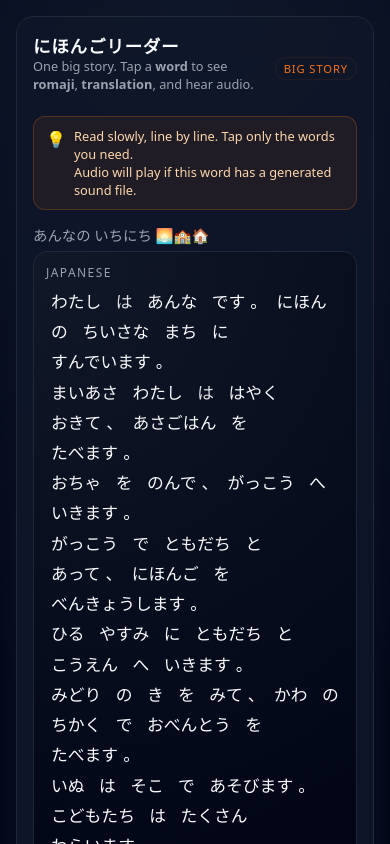
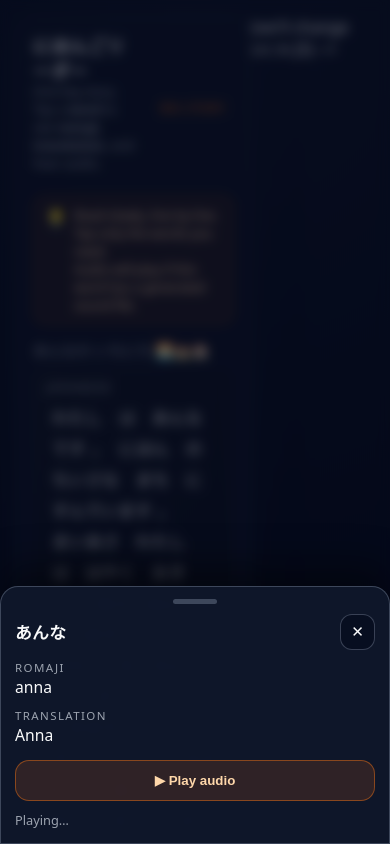
Before and after one commit to LangSage/japanese_reader, a plain HTML site: page jp-big-story-with-audio.html in a window 390 px wide. Both pictures are taken after a click on the element "あんな". Shown: the top 844 px of the page. Drawn offline with Linux system fonts and the light colour scheme.

Commit message:
Enhance mobile UI with bottom sheet for audio
Added mobile-first styles and implemented a bottom sheet popup for displaying word information and audio playback.

```diff
--- a/jp-big-story-with-audio.html
+++ b/jp-big-story-with-audio.html
@@ -220,6 +220,148 @@
         font-size: 1.1rem;
       }
     }
+  /* --- Mobile-first upgrades (bottom sheet popup) --- */
+html { -webkit-text-size-adjust: 100%; }
+* { -webkit-tap-highlight-color: transparent; }
+
+.app { padding-bottom: 140px; } /* room for the bottom sheet */
+
+.jp-text { font-size: clamp(1.05rem, 4.2vw, 1.16rem); line-height: 1.85; }
+
+.word{
+  padding: 4px 5px;
+  margin: 0 1px;
+  border-radius: 8px;
+  white-space: normal; /* avoid overflow on narrow screens */
+  user-select: none;
+}
+
+/* Only show hover effects on real hover devices (desktops) */
+@media (hover: hover) and (pointer: fine) {
+  .word:hover {
+    background: rgba(249, 115, 22, 0.12);
+    box-shadow: 0 0 0 1px rgba(249, 115, 22, 0.35);
+    transform: translateY(-1px);
+  }
+}
+
+.overlay{
+  position: fixed;
+  inset: 0;
+  background: rgba(2, 6, 23, 0.55);
+  backdrop-filter: blur(6px);
+  opacity: 0;
+  pointer-events: none;
+  transition: opacity 160ms ease;
+  z-index: 9998;
+}
+
+.overlay.visible{ opacity: 1; pointer-events: auto; }
+
+.sheet-wrap{
+  position: fixed;
+  left: 0;
+  right: 0;
+  bottom: 0;
+  display: flex;
+  justify-content: center;
+  pointer-events: none;
+  z-index: 9999;
+}
+
+.sheet{
+  width: min(720px, 100%);
+  pointer-events: auto;
+  background: rgba(15, 23, 42, 0.98);
+  border: 1px solid rgba(148, 163, 184, 0.35);
+  border-radius: 18px 18px 0 0;
+  box-shadow: 0 -18px 40px rgba(0,0,0,0.45);
+  transform: translateY(110%);
+  transition: transform 180ms ease;
+  padding: 10px 14px calc(14px + env(safe-area-inset-bottom));
+}
+
+.sheet.open{ transform: translateY(0); }
+
+.sheet .grab{
+  width: 44px;
+  height: 5px;
+  border-radius: 999px;
+  margin: 2px auto 10px;
+  background: rgba(148, 163, 184, 0.35);
+}
+
+.sheet-head{
+  display: flex;
+  align-items: center;
+  justify-content: space-between;
+  gap: 10px;
+  margin-bottom: 10px;
+}
+
+.sheet-word{
+  font-weight: 800;
+  letter-spacing: 0.02em;
+  font-size: 1.05rem;
+}
+
+.sheet-close{
+  border: 1px solid rgba(148, 163, 184, 0.35);
+  background: rgba(2, 6, 23, 0.45);
+  color: var(--text-main);
+  border-radius: 12px;
+  padding: 8px 10px;
+  font-size: 0.95rem;
+  cursor: pointer;
+}
+
+.sheet-body{
+  display: grid;
+  gap: 10px;
+}
+
+.sheet-row .row-label{
+  font-size: 0.72rem;
+  color: var(--text-muted);
+  text-transform: uppercase;
+  letter-spacing: 0.12em;
+  margin-bottom: 2px;
+}
+
+.sheet-row .row-value{
+  font-size: 0.98rem;
+  line-height: 1.35;
+  word-break: break-word;
+}
+
+.sheet-actions{
+  display: flex;
+  gap: 10px;
+  align-items: center;
+  margin-top: 4px;
+}
+
+.btn{
+  flex: 1;
+  border: 1px solid rgba(249, 115, 22, 0.45);
+  background: rgba(249, 115, 22, 0.14);
+  color: #fed7aa;
+  padding: 12px 12px;
+  border-radius: 14px;
+  font-weight: 700;
+  cursor: pointer;
+}
+
+.btn:active{ transform: translateY(1px); }
+
+.note{
+  font-size: 0.8rem;
+  color: var(--text-muted);
+}
+
+@media (prefers-reduced-motion: reduce) {
+  * { transition: none !important; animation: none !important; }
+}
 </style>
 </head>
 <body>
@@ -351,76 +493,145 @@
       </footer>
 </div>
 </div>
-<div aria-hidden="true" id="tooltip">
+<div id="overlay" class="overlay" hidden></div>
+
+<div class="sheet-wrap" aria-hidden="true">
+  <div id="sheet" class="sheet" role="dialog" aria-modal="true" aria-label="Word info" hidden>
+    <div class="grab" aria-hidden="true"></div>
+    <div class="sheet-head">
+      <div class="sheet-word" id="sheet-word">—</div>
+      <button class="sheet-close" id="sheet-close" aria-label="Close">✕</button>
+    </div>
+
+    <div class="sheet-body">
+      <div class="sheet-row">
         <div class="row-label">Romaji</div>
-<div class="row-value romaji"></div>
+        <div class="row-value" id="sheet-romaji">—</div>
+      </div>
+
+      <div class="sheet-row">
         <div class="row-label">Translation</div>
-<div class="row-value translation"></div>
+        <div class="row-value" id="sheet-translation">—</div>
       </div>
-<!-- Single audio player (we'll change src in JS) -->
+
+      <div class="sheet-actions">
+        <button class="btn" id="sheet-play" type="button">▶ Play audio</button>
+      </div>
+      <div class="note" id="sheet-note">Tap another word to update.</div>
+    </div>
+  </div>
+</div>
+
+<!-- Single audio player (we'll change src in JS) --> (we'll change src in JS) -->
 <audio id="word-audio"></audio>
 <script>
 (function () {
-      const tooltip = document.getElementById("tooltip");
-      const romajiEl = tooltip.querySelector(".romaji");
-      const translationEl = tooltip.querySelector(".translation");
   const audioEl = document.getElementById("word-audio");
-      let hideTimer = null;
+  const overlay = document.getElementById("overlay");
+  const sheet = document.getElementById("sheet");
+  const closeBtn = document.getElementById("sheet-close");
+  const playBtn = document.getElementById("sheet-play");
+  const wordEl = document.getElementById("sheet-word");
+  const romajiEl = document.getElementById("sheet-romaji");
+  const translationEl = document.getElementById("sheet-translation");
+  const noteEl = document.getElementById("sheet-note");
 
-      function showTooltip(target) {
-        const romaji = target.dataset.romaji || "";
-        const translation = target.dataset.translation || "";
+  let activeWord = null;
+  let prevOverflowBody = "";
+  let prevOverflowHtml = "";
 
-        romajiEl.textContent = romaji;
-        translationEl.textContent = translation;
-
-        const rect = target.getBoundingClientRect();
-        const scrollY =
-          window.scrollY || window.pageYOffset || document.documentElement.scrollTop;
-
-        const top = rect.top + scrollY - tooltip.offsetHeight - 8;
-        const left = Math.min(
-          Math.max(rect.left + rect.width / 2 - tooltip.offsetWidth / 2, 8),
-          window.innerWidth - tooltip.offsetWidth - 8
-        );
-
-        tooltip.style.top = `${top < 8 ? rect.bottom + scrollY + 8 : top}px`;
-        tooltip.style.left = `${left}px`;
-        tooltip.classList.add("visible");
-
-        if (hideTimer) clearTimeout(hideTimer);
-        hideTimer = setTimeout(() => {
-          tooltip.classList.remove("visible");
-        }, 2000);
+  function lockScroll(lock) {
+    if (lock) {
+      prevOverflowBody = document.body.style.overflow;
+      prevOverflowHtml = document.documentElement.style.overflow;
+      document.body.style.overflow = "hidden";
+      document.documentElement.style.overflow = "hidden";
+    } else {
+      document.body.style.overflow = prevOverflowBody;
+      document.documentElement.style.overflow = prevOverflowHtml;
+    }
   }
 
-      function playAudio(target) {
-        const src = target.dataset.audio;
-        if (!src) return; // no audio yet for this word
+  function openSheet(target) {
+    activeWord = target;
 
-        if (!audioEl) return;
+    // highlight active word
+    document.querySelectorAll(".word.active").forEach((n) => n.classList.remove("active"));
+    target.classList.add("active");
+
+    wordEl.textContent = target.textContent.trim() || "—";
+    romajiEl.textContent = target.dataset.romaji || "—";
+    translationEl.textContent = target.dataset.translation || "—";
+
+    // show UI
+    overlay.hidden = false;
+    sheet.hidden = false;
+    requestAnimationFrame(() => {
+      overlay.classList.add("visible");
+      sheet.classList.add("open");
+    });
+
+    lockScroll(true);
+
+    // auto-play (if available)
+    playAudio(target, true);
+  }
+
+  function closeSheet() {
+    overlay.classList.remove("visible");
+    sheet.classList.remove("open");
+    lockScroll(false);
+
+    setTimeout(() => {
+      overlay.hidden = true;
+      sheet.hidden = true;
+      document.querySelectorAll(".word.active").forEach((n) => n.classList.remove("active"));
+      activeWord = null;
+    }, 180);
+  }
+
+  function playAudio(target, silentIfMissing) {
+    const src = target?.dataset?.audio;
+    if (!src) {
+      noteEl.textContent = silentIfMissing ? "No audio for this word yet." : "No audio for this word yet.";
+      return;
+    }
+
+    noteEl.textContent = "Playing…";
+
     if (audioEl.src.endsWith(src)) {
       audioEl.currentTime = 0;
     } else {
       audioEl.src = src;
+      audioEl.load();
     }
-        audioEl.play().catch(() => {});
+
+    audioEl.play().then(() => {
+      // ok
+    }).catch(() => {
+      noteEl.textContent = "Audio blocked by browser. Tap Play again.";
+    });
   }
 
   function init() {
-        const words = document.querySelectorAll(".word");
-        words.forEach((w) => {
-          w.addEventListener("click", () => {
-            showTooltip(w);
-            playAudio(w);
-          });
+    document.querySelectorAll(".word").forEach((w) => {
+      w.addEventListener("click", (e) => {
+        e.preventDefault();
+        e.stopPropagation();
+        openSheet(w);
+      }, { passive: false });
     });
 
-        // Hide tooltip when tapping empty space
-        document.addEventListener("click", (e) => {
-          if (!e.target.classList.contains("word")) {
-            tooltip.classList.remove("visible");
-          }
+    overlay.addEventListener("click", () => closeSheet());
+    closeBtn.addEventListener("click", () => closeSheet());
+    playBtn.addEventListener("click", () => activeWord && playAudio(activeWord, false));
+
+    document.addEventListener("keydown", (e) => {
+      if (e.key === "Escape" && !sheet.hidden) closeSheet();
+    });
+
+    audioEl.addEventListener("ended", () => {
+      if (!sheet.hidden) noteEl.textContent = "Done ✅";
     });
   }
 
```
Lines whose indentation alone changed are shown as unchanged.
